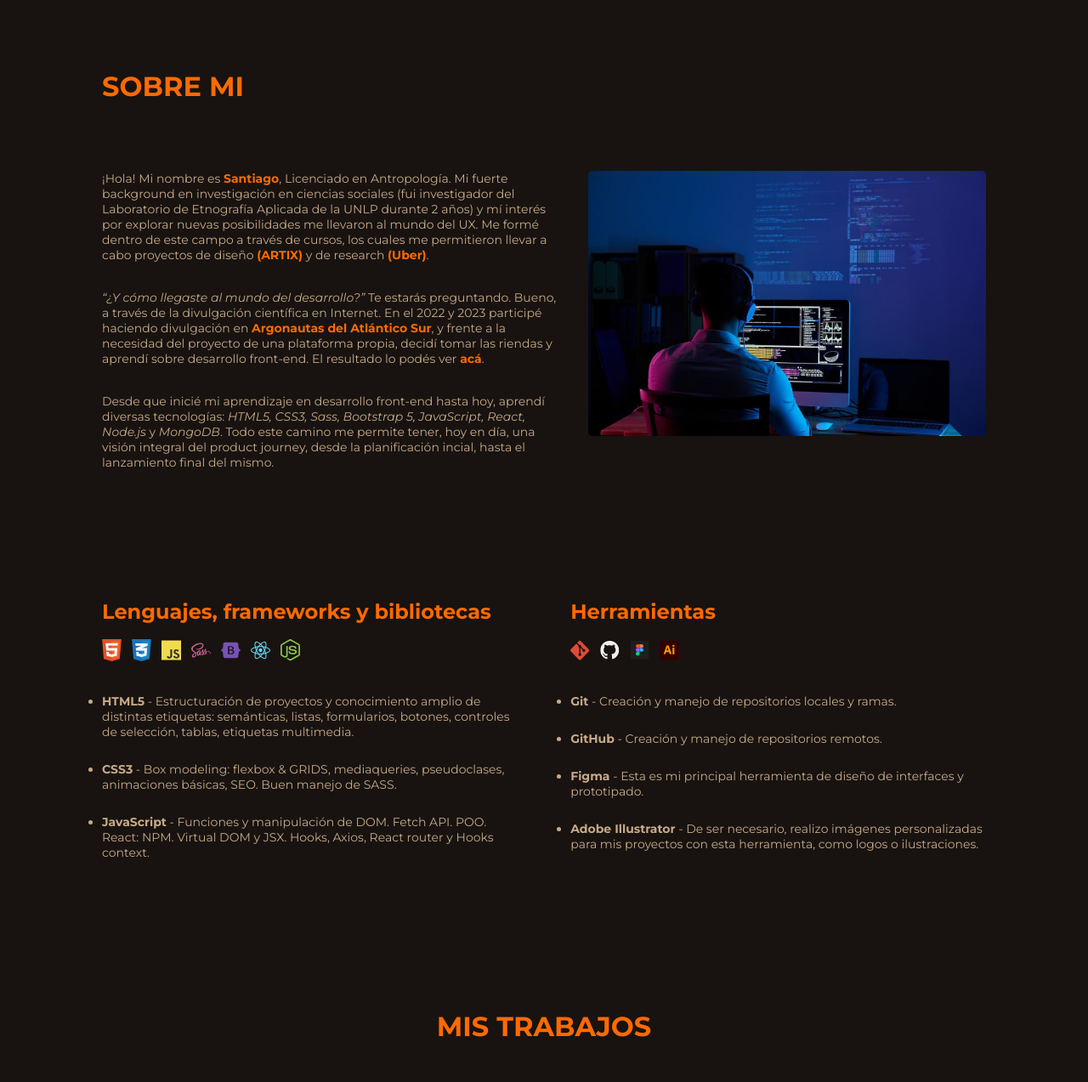
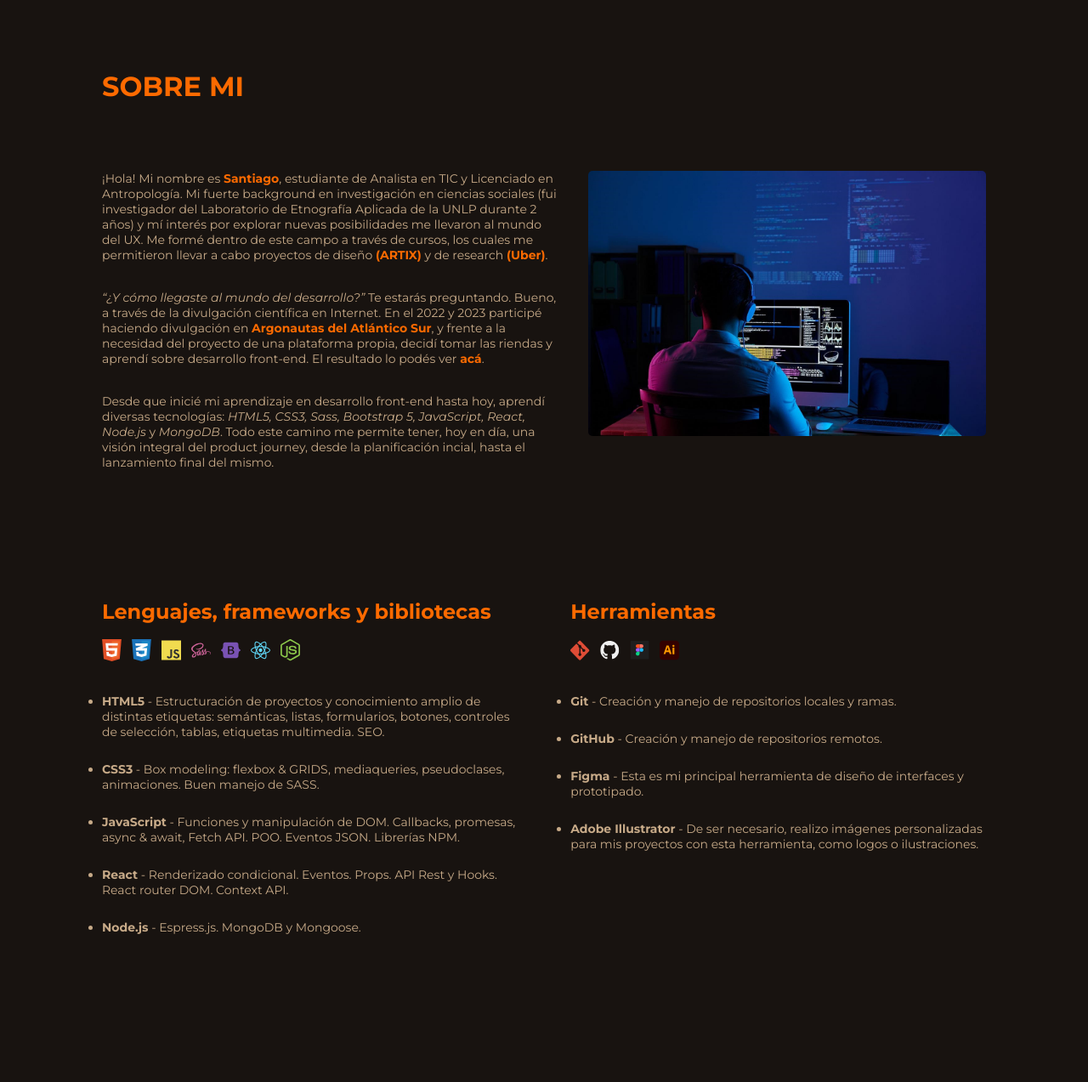
Before and after one commit to sjcisternas/portfolio, a website: page index.html in a window 1280 px wide. Shown: the part 768-2041 px from the top of the page at 85% size. Drawn offline with nearby package versions, Linux system fonts and the light colour scheme.

Commit message:
version actualizada

```diff
--- a/index.html
+++ b/index.html
@@ -68,7 +68,7 @@
             <article class="sobremi__parrafo">
                 <h2 class="sobremi__titulo">Sobre mi</h2>
                 <img src="multimedia/perro.jpg" alt="Santiago Cisternas" class="sobremi__foto">
-                <p class="sobremi__parrafo-1">¡Hola! Mi nombre es <b>Santiago</b>, Licenciado en Antropología. Mi fuerte background en investigación en ciencias sociales (fui investigador del Laboratorio de Etnografía Aplicada de la UNLP durante 2 años) y mí interés por explorar nuevas posibilidades me llevaron al mundo del UX. Me formé dentro de este campo a través de cursos, los cuales me permitieron llevar a cabo proyectos de diseño <b>(ARTIX)</b> y de research <b>(Uber)</b>.</p>
+                <p class="sobremi__parrafo-1">¡Hola! Mi nombre es <b>Santiago</b>, estudiante de Analista en TIC y Licenciado en Antropología. Mi fuerte background en investigación en ciencias sociales (fui investigador del Laboratorio de Etnografía Aplicada de la UNLP durante 2 años) y mí interés por explorar nuevas posibilidades me llevaron al mundo del UX. Me formé dentro de este campo a través de cursos, los cuales me permitieron llevar a cabo proyectos de diseño <b>(ARTIX)</b> y de research <b>(Uber)</b>.</p>
                 <p class="sobremi__parrafo-2"><i>“¿Y cómo llegaste al mundo del desarrollo?”</i> Te estarás preguntando. Bueno, a través de la divulgación científica en Internet. En el 2022 y 2023 participé haciendo divulgación en <b>Argonautas del Atlántico Sur</b>, y frente a la necesidad del proyecto de una plataforma propia, decidí tomar las riendas y aprendí sobre desarrollo front-end. El resultado lo podés ver <a href="https://sjcisternas.github.io/argonautas/" target="_blank"><b>acá</b></a>.</p>
                 <p class="sobremi__parrafo-3">Desde que inicié mi aprendizaje en desarrollo front-end hasta hoy, aprendí diversas tecnologías: <i>HTML5, CSS3, Sass, Bootstrap 5, JavaScript, React, Node.js</i> y <i>MongoDB</i>. Todo este camino me permite tener, hoy en día, una visión integral del product journey, desde la planificación incial, hasta el lanzamiento final del mismo.</p>
             </article>
@@ -86,9 +86,11 @@
                     <img src="multimedia/nodejs.svg" alt="Node.js">
                 </div>
                 <ul>
-                    <li><b>HTML5</b> - Estructuración de proyectos y conocimiento amplio de distintas etiquetas: semánticas, listas, formularios, botones, controles de selección, tablas, etiquetas multimedia.</li>
-                    <li><b>CSS3</b> - Box modeling: flexbox & GRIDS, mediaqueries, pseudoclases, animaciones básicas, SEO. Buen manejo de SASS.</li>
-                    <li><b>JavaScript</b> - Funciones y manipulación de DOM. Fetch API. POO. React: NPM. Virtual DOM y JSX. Hooks, Axios, React router y Hooks context.</li>
+                    <li><b>HTML5</b> - Estructuración de proyectos y conocimiento amplio de distintas etiquetas: semánticas, listas, formularios, botones, controles de selección, tablas, etiquetas multimedia. SEO.</li>
+                    <li><b>CSS3</b> - Box modeling: flexbox & GRIDS, mediaqueries, pseudoclases, animaciones. Buen manejo de SASS.</li>
+                    <li><b>JavaScript</b> - Funciones y manipulación de DOM. Callbacks, promesas, async & await, Fetch API. POO. Eventos JSON. Librerías NPM.</li>
+                    <li><b>React</b> - Renderizado condicional. Eventos. Props. API Rest y Hooks. React router DOM. Context API.</li>
+                    <li><b>Node.js</b> - Espress.js. MongoDB y Mongoose.</li>
                 </ul>
             </div>
             <!-- Herramientas -->
```
